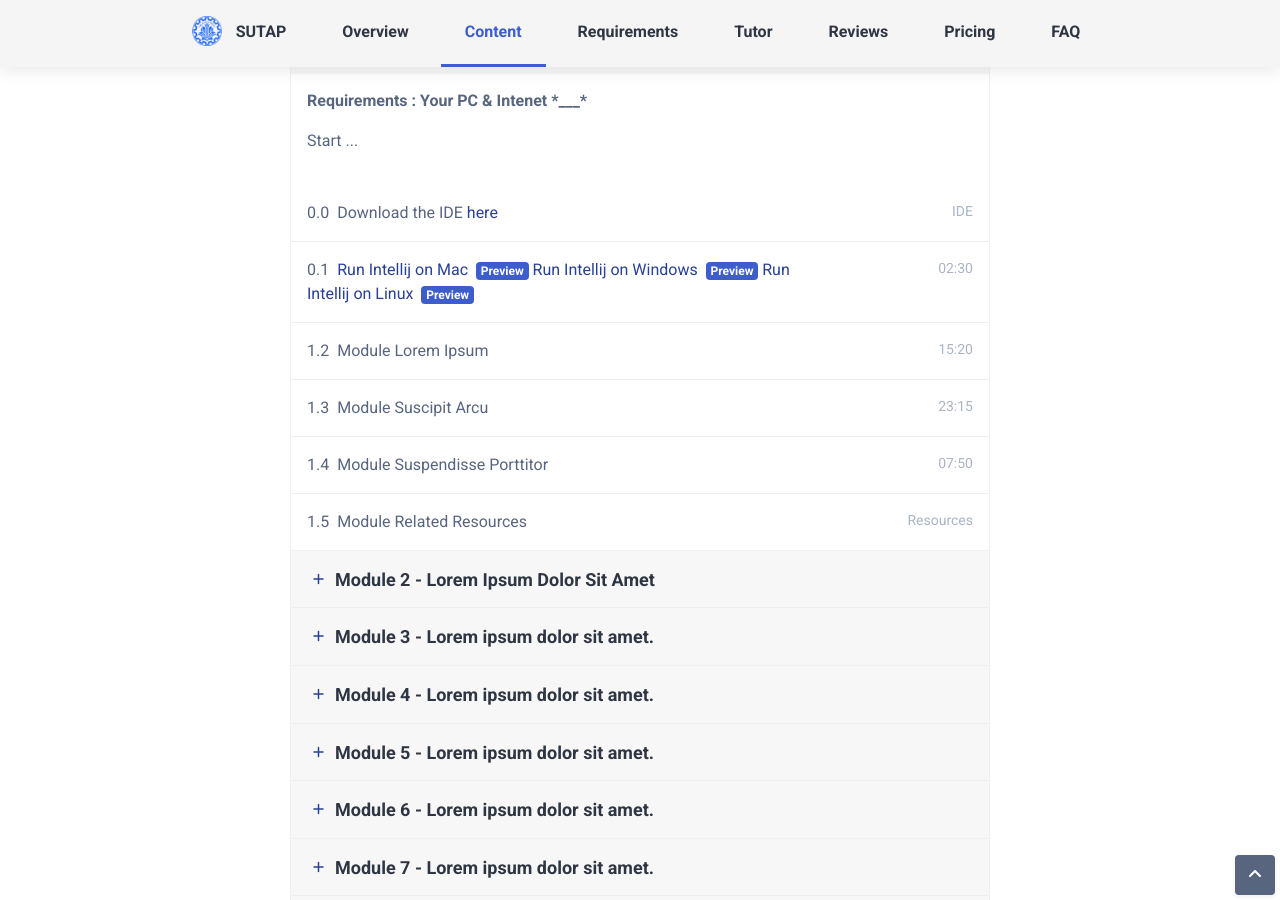
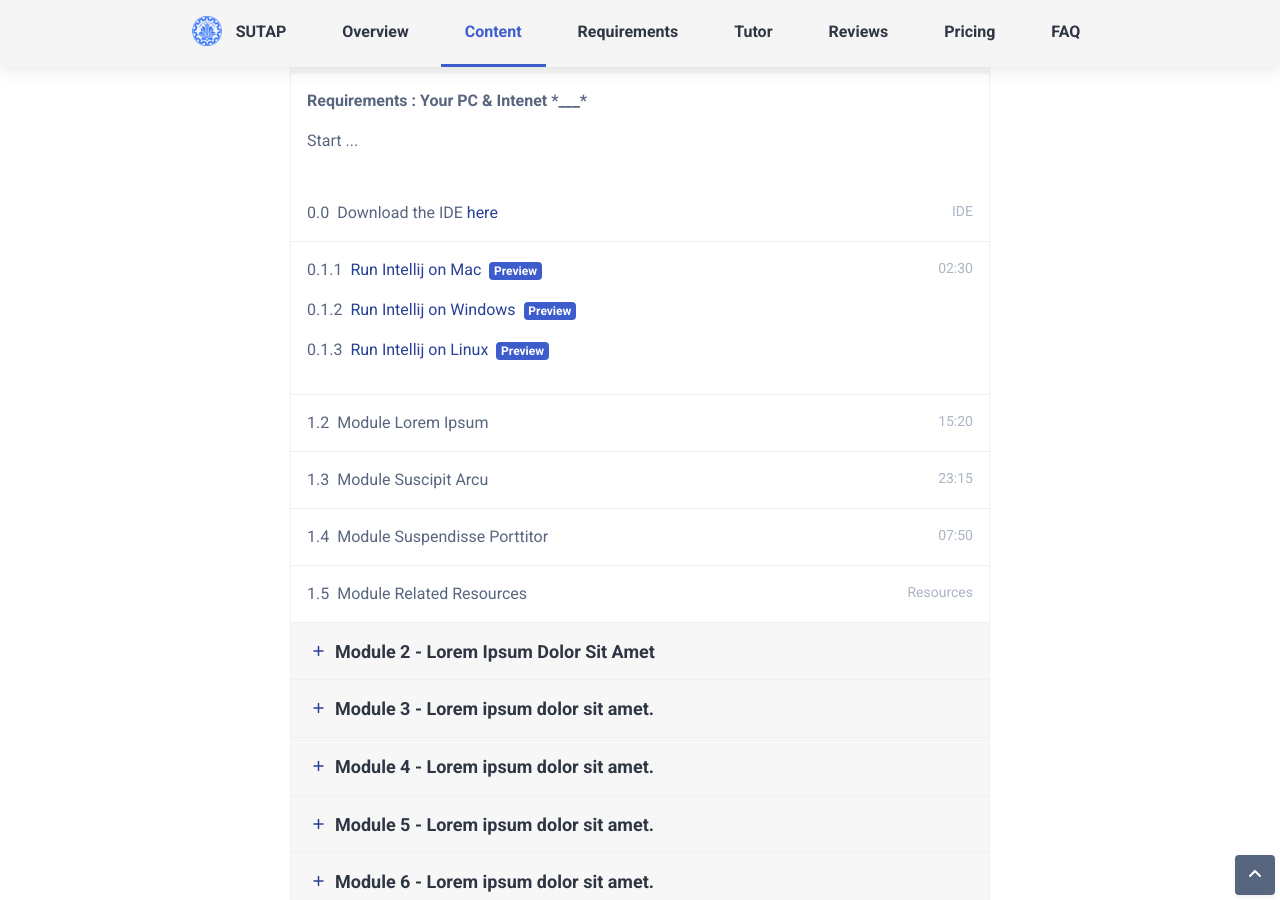
Before and after one commit to AdvProg2020/AdvProg2020.github.io, a Jekyll site: the page built from index.html, in a window 1280 px wide and 900 px high, scrolled down 1520 px. Built offline with Jekyll 4.4.1, drawn with Linux system fonts in a browser that asks for light colours; nearby versions of some CDN libraries; library files that are not in the unit come from our copies.

Commit message:
Testing video presentation

```diff
--- a/_layouts/single.html
+++ b/_layouts/single.html
@@ -252,18 +252,25 @@
 										<!--//module-sub-item-->
 										<div class="module-sub-item p-3">
 											<div class="row justify-content-between">
-												<div class="col-9"><span class="theme-text-secondary mr-2">0.1</span><a
-														class="video-play-trigger" href="https://www.dideo.ir/v/yt/c0efB_CKOYo" data-toggle="modal"
-														data-target="#modal-video">Run Intellij on Mac</a><span
+												<div class="col-9">
+													<p>
+													<span class="theme-text-secondary mr-2">0.1.1</span><a
+														class="video-play-trigger" href="https://www.dideo.ir/pre_embed/v/yt/c0efB_CKOYo" data-toggle="modal"
+														data-target="#modal1">Run Intellij on Mac</a><span
 														class="badge badge-primary ml-2">Preview</span>
-														<a
-														class="video-play-trigger" href="https://www.dideo.ir/v/yt/FGIWvW39VUU" data-toggle="modal"
-														data-target="#modal-video">Run Intellij on Windows</a><span
+													</p>
+													<p>
+														<span class="theme-text-secondary mr-2">0.1.2</span><a
+														class="video-play-trigger" href="https://www.dideo.ir/pre_embed/v/yt/FGIWvW39VUU" data-toggle="modal"
+														data-target="#modal2">Run Intellij on Windows</a><span
 														class="badge badge-primary ml-2">Preview</span>
-														<a
-														class="video-play-trigger" href="https://www.dideo.ir/v/yt/VBkjXV1aSRA" data-toggle="modal"
-														data-target="#modal-video">Run Intellij on Linux</a><span
+													</p>
+													<p>
+														<span class="theme-text-secondary mr-2">0.1.3</span><a
+														class="video-play-trigger" href="https://www.dideo.ir/pre_embed/v/yt/VBkjXV1aSRA" data-toggle="modal"
+														data-target="#modal3">Run Intellij on Linux</a><span
 														class="badge badge-primary ml-2">Preview</span>
+													</p>
 													</div>
 												<div class="col-3 text-right extra-info">02:30</div>
 											</div>
@@ -1393,16 +1400,45 @@
 	<!--//footer-->
 
 	<!-- Video Modal -->
-	<div class="modal modal-video" id="modal-video" tabindex="-1" role="dialog" aria-hidden="true">
+	<div class="modal modal-video" id="modal1" tabindex="-1" role="dialog" aria-hidden="true">
 		<div class="modal-dialog">
 			<div class="modal-content">
 				<button type="button" class="close" data-dismiss="modal" aria-hidden="true">&times;</button>
 				<div class="modal-body">
 					<div class="video-container embed-responsive embed-responsive-16by9">
-						<iframe class="embed-responsive-item" width="560" height="315"
-							src="https://www.youtube.com/embed/8TnBZ8rom9c" frameborder="0"
-							allow="accelerometer; autoplay; encrypted-media; gyroscope; picture-in-picture"
-							allowfullscreen></iframe>
+						 <iframe style="position: absolute; width: 100%; height: 100%; top: 0; right: 0; border: none" src="https://www.dideo.ir/pre_embed/v/yt/c0efB_CKOYo"                allowFullScreen="true" webkitallowfullscreen="true" mozallowfullscreen="true"  allow="accelerometer; gyroscope; picture-in-picture; autoplay; fullscreen; encrypted-media" frameborder="0"> </iframe>
+					</div>
+					<!--//video-container-->
+				</div>
+				<!--//modal-body-->
+			</div>
+			<!--//modal-content-->
+		</div>
+		<!--//modal-dialog-->
+	</div>
+	<div class="modal modal-video" id="modal2" tabindex="-1" role="dialog" aria-hidden="true">
+		<div class="modal-dialog">
+			<div class="modal-content">
+				<button type="button" class="close" data-dismiss="modal" aria-hidden="true">&times;</button>
+				<div class="modal-body">
+					<div class="video-container embed-responsive embed-responsive-16by9">
+						 <iframe style="position: absolute; width: 100%; height: 100%; top: 0; right: 0; border: none" src="https://www.dideo.ir/pre_embed/v/yt/FGIWvW39VUU"                allowFullScreen="true" webkitallowfullscreen="true" mozallowfullscreen="true"  allow="accelerometer; gyroscope; picture-in-picture; autoplay; fullscreen; encrypted-media" frameborder="0">        </iframe>
+					</div>
+					<!--//video-container-->
+				</div>
+				<!--//modal-body-->
+			</div>
+			<!--//modal-content-->
+		</div>
+		<!--//modal-dialog-->
+	</div>
+	<div class="modal modal-video" id="modal3" tabindex="-1" role="dialog" aria-hidden="true">
+		<div class="modal-dialog">
+			<div class="modal-content">
+				<button type="button" class="close" data-dismiss="modal" aria-hidden="true">&times;</button>
+				<div class="modal-body">
+					<div class="video-container embed-responsive embed-responsive-16by9">
+						 <iframe style="position: absolute; width: 100%; height: 100%; top: 0; right: 0; border: none" src="https://www.dideo.ir/pre_embed/v/yt/VBkjXV1aSRA"                allowFullScreen="true" webkitallowfullscreen="true" mozallowfullscreen="true"  allow="accelerometer; gyroscope; picture-in-picture; autoplay; fullscreen; encrypted-media" frameborder="0">        </iframe>
 					</div>
 					<!--//video-container-->
 				</div>
```
